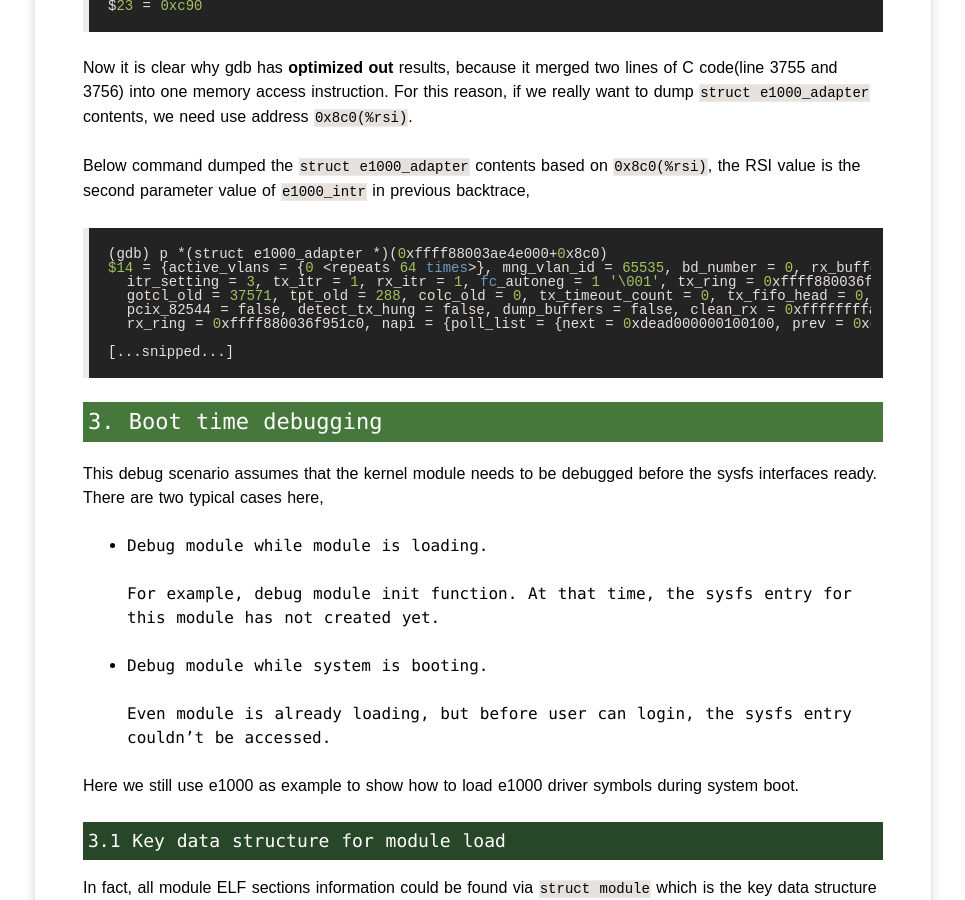
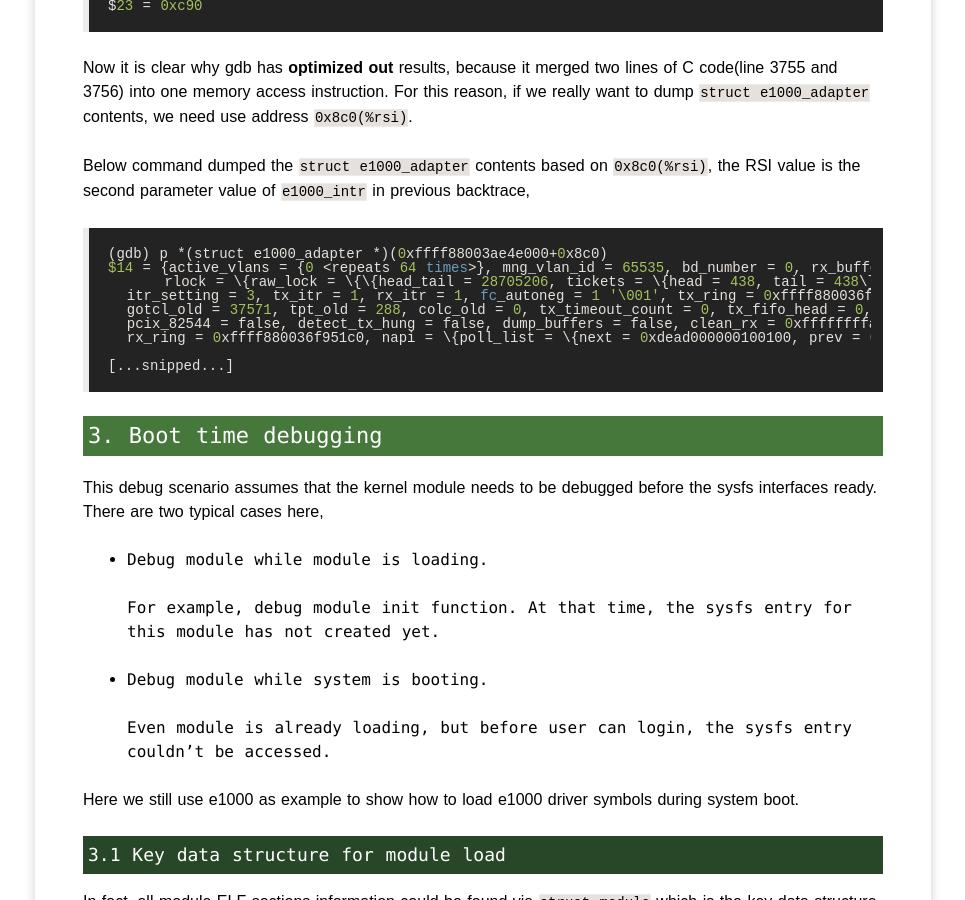
Before and after one commit to yangoliver/yangoliver.github.io, a Jekyll site: the page built from _posts/2016/2016-04-09-using-kgdb-debug-linux-kernel-3.md, in a window 1280 px wide and 900 px high, scrolled down 8963 px. Shown: the whole window, without its empty margins (157-1122 px from the left). Built offline with Jekyll 4.4.1, drawn with Linux system fonts in a browser that asks for light colours; comment, search, counter and statistics services are not loaded.

Commit message:
update: fix liquid Warning for special characters

```diff
--- a/_posts/2016/2016-04-09-using-kgdb-debug-linux-kernel-3.md
+++ b/_posts/2016/2016-04-09-using-kgdb-debug-linux-kernel-3.md
@@ -317,12 +317,12 @@ For this reason, if we really want to dump `struct e1000_adapter` contents, we n
 Below command dumped the `struct e1000_adapter` contents based on `0x8c0(%rsi)`, the RSI value is the second parameter value of `e1000_intr` in previous backtrace,
 
 	(gdb) p *(struct e1000_adapter *)(0xffff88003ae4e000+0x8c0)
-	$14 = {active_vlans = {0 <repeats 64 times>}, mng_vlan_id = 65535, bd_number = 0, rx_buffer_len = 1522, wol = 0, smartspeed = 0, en_mng_pt = 0, link_speed = 1000, link_duplex = 2, stats_lock = {{
-	      rlock = {raw_lock = {{head_tail = 28705206, tickets = {head = 438, tail = 438}}}}}}, total_tx_bytes = 0, total_tx_packets = 0, total_rx_bytes = 180, total_rx_packets = 3, itr = 20000,
+	$14 = {active_vlans = {0 <repeats 64 times>}, mng_vlan_id = 65535, bd_number = 0, rx_buffer_len = 1522, wol = 0, smartspeed = 0, en_mng_pt = 0, link_speed = 1000, link_duplex = 2, stats_lock = \{\{
+	      rlock = \{raw_lock = \{\{head_tail = 28705206, tickets = \{head = 438, tail = 438\}\}\}\}\}\}, total_tx_bytes = 0, total_tx_packets = 0, total_rx_bytes = 180, total_rx_packets = 3, itr = 20000,
 	  itr_setting = 3, tx_itr = 1, rx_itr = 1, fc_autoneg = 1 '\001', tx_ring = 0xffff880036f95180, restart_queue = 0, txd_cmd = 2332033024, tx_int_delay = 8, tx_abs_int_delay = 32, gotcl = 0,
 	  gotcl_old = 37571, tpt_old = 288, colc_old = 0, tx_timeout_count = 0, tx_fifo_head = 0, tx_head_addr = 0, tx_fifo_size = 0, tx_timeout_factor = 1 '\001', tx_fifo_stall = {counter = 0},
 	  pcix_82544 = false, detect_tx_hung = false, dump_buffers = false, clean_rx = 0xffffffffa0061d90 <e1000_clean_rx_irq>, alloc_rx_buf = 0xffffffffa0062310 <e1000_alloc_rx_buffers>,
-	  rx_ring = 0xffff880036f951c0, napi = {poll_list = {next = 0xdead000000100100, prev = 0xdead000000200200}, state = 17, weight = 64, gro_count = 0, poll = 0xffffffffa0064810 <e1000_clean>,
+	  rx_ring = 0xffff880036f951c0, napi = \{poll_list = \{next = 0xdead000000100100, prev = 0xdead000000200200\}, state = 17, weight = 64, gro_count = 0, poll = 0xffffffffa0064810 <e1000_clean>,
 
     [...snipped...]
 
```
